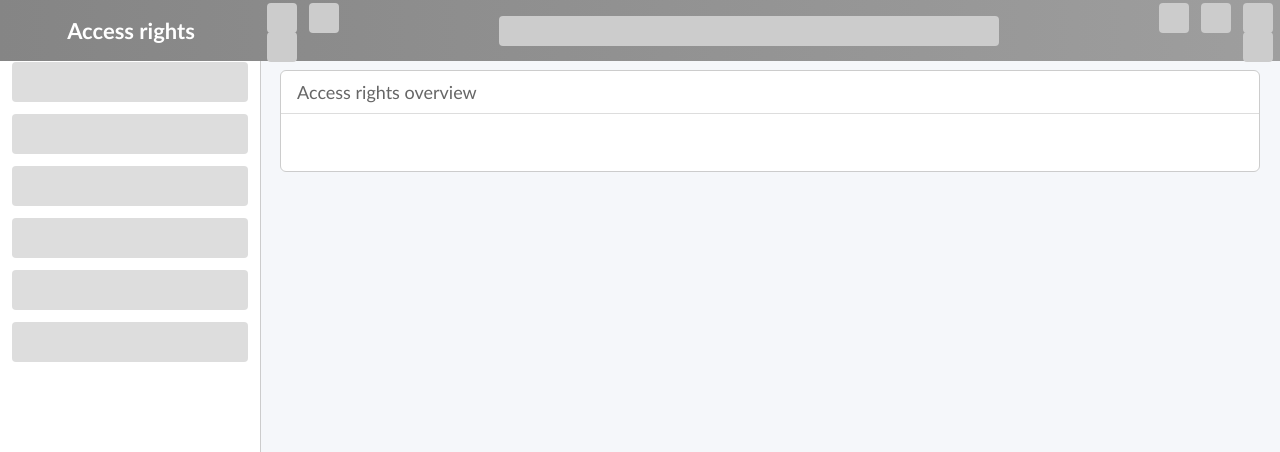
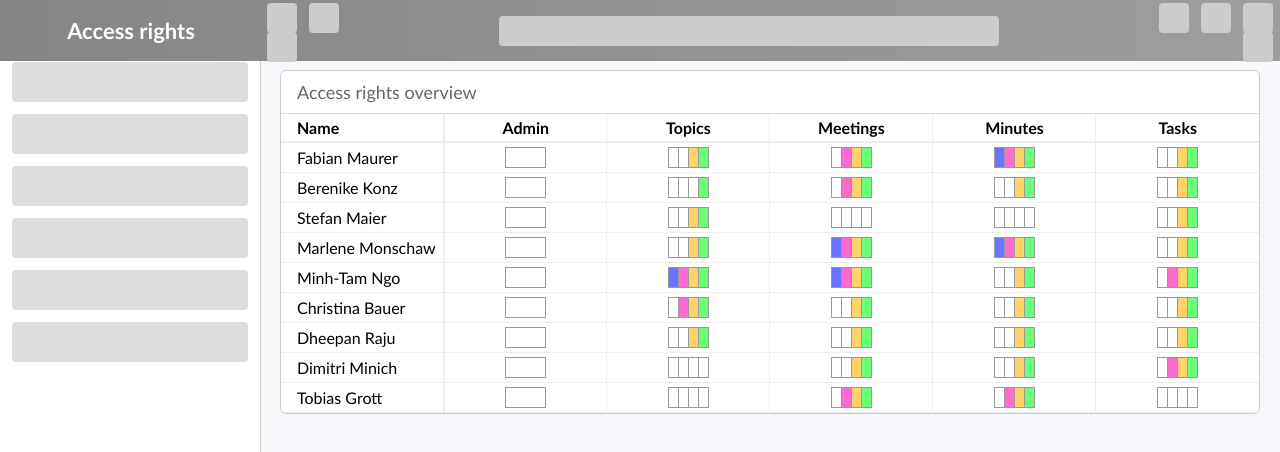
Before and after one commit to fabianmaurer/access-rights, a plain HTML site: page index.html in a window 1280 px wide. Shown: the top 452 px of the page. Drawn offline with nearby package versions, Linux system fonts and the light colour scheme.

Commit message:
First final version

```diff
--- a/access-rights.css
+++ b/access-rights.css
@@ -87,7 +87,7 @@ body{
     background:white;
     border-radius:6px;
     border:1px solid #ccc;
-    min-height:100px;
+    overflow-x:auto;
 }
 
 .panel-header{
@@ -96,3 +96,80 @@ body{
     padding:10px 16px;
     border-bottom: 1px solid #ddd;
 }
+
+#access-rights-table{
+    display:table;
+    width:100%;
+    text-align: center;
+    border-collapse: collapse;
+    vertical-align: middle;
+}
+
+#access-rights-table th{
+    border:1px solid #eee;
+    border-collapse: collapse;
+    padding:4px;
+    width:16.66%;
+    border-top:none;
+    border-bottom-width:2px;
+}
+
+#access-rights-table td{
+    border:1px solid #eee;
+    border-collapse: collapse;
+    padding:4px;
+}
+
+#access-rights-table th:first-child{
+    border-left:none !important;
+    text-align:left;
+    padding-left:16px !important;
+    border-right-width:2px !important;
+}
+
+#access-rights-table td:first-child{
+    border-left:none !important;
+    text-align:left;
+    padding-left:16px !important;
+    border-right-width:2px !important;
+}
+
+#access-rights-table th:last-child{
+    border-right:none !important;
+}
+
+#access-rights-table td:last-child{
+    border-right:none !important;
+}
+
+.rights-icon{
+    display:table;
+    width:40px;
+    height:20px;
+    border-collapse: collapse;
+}
+
+.rights-icon-segment{
+    display:table-cell;
+    border:1px solid #999;
+}
+
+.rights-icon-segment-0.enabled{
+    background-color:#6a73ff;
+}
+
+.rights-icon-segment-1.enabled{
+    background-color:#ff6ace;
+}
+
+.rights-icon-segment-2.enabled{
+    background-color:#ffd36a;
+}
+
+.rights-icon-segment-3.enabled{
+    background-color:#6aff77;
+}
+
+.rights-icon-outer{
+    display:inline-block;
+}
--- a/access-rights.js
+++ b/access-rights.js
@@ -0,0 +1,87 @@
+let accessRights=[];
+
+let levelTypes=['all','directions','departments','self'];
+let levels={};
+levels.all=['all'];
+levels.departments=['CR/OFE','CR/PMO','CR/DBE','CR/PJ-IMG','CR/CTG'];
+levels.directions=['P','C'];
+levels.self=['self'];
+const columns=['Admin','Topics','Meetings','Minutes','Tasks'];
+
+generateRights();
+console.log(accessRights);
+buildRightsTable(accessRights);
+
+function buildRightsTable(right){
+    let $table=$('#access-rights-table');
+    $headrow=$(document.createElement('tr'));
+    $headrow.append('<th>Name</th>');
+    for(let column of columns){
+        $headrow.append('<th>'+column+'</th>');
+    }
+    $table.append($headrow);
+    for(let right of accessRights){
+        let $row=$(document.createElement('tr'));
+        $table.append($row);
+        $row.append('<td>'+right.name+'</td>');
+        for(let column of columns){
+            let rightEntries=right.rights[column];
+            let levelCount=0;
+            if(column=='Admin'){
+                if(right.rights[column]) levelCount++;
+            }else{
+                for(let level in rightEntries){
+                    let one=false;
+                    for(label in rightEntries[level]){
+                        if(rightEntries[level][label]) one=true;
+                    }
+                    if(one) levelCount++;
+                }
+            }
+            let $td=$(document.createElement('td'));
+            $row.append($td);
+            $td.append(getRightsIcon(levelCount,(column=='Admin'?1:4)));
+        }
+        $table.append($row);
+    }
+
+}
+
+function getRightsIcon(level,limit){
+    let $outer=$(document.createElement('div'));
+    $outer.addClass('rights-icon-outer');
+    let $inner=$(document.createElement('div'));
+    $inner.addClass('rights-icon');
+    for(let i=limit-1;i>=0;i--){
+        $inner.append('<div class="rights-icon-segment rights-icon-segment-'+(limit-1-i)+''+(level>i?' enabled':'')+'"></div>');
+    }
+
+    $outer.append($inner);
+    return $outer;
+}
+
+function generateRights(){
+    const names=['Fabian Maurer','Berenike Konz','Stefan Maier','Marlene Monschaw','Minh-Tam Ngo','Christina Bauer','Dheepan Raju','Dimitri Minich','Tobias Grott'];
+    for(let name of names){
+        let entry={name:name,rights:{}};
+        for(let column of columns){
+            let yup=false;
+            if(column=='Admin') entry.rights[column]=boolRand();
+            else{
+                entry.rights[column]={};
+                for(let level of levelTypes){
+                    entry.rights[column][level]={};
+                    for(let checkbox of levels[level]){
+                        yup=yup||boolRand();
+                        entry.rights[column][level][checkbox]=yup;
+                    }
+                }
+            }
+        }
+        accessRights.push(entry);
+    }
+}
+
+function boolRand(){
+    return Math.random()<0.15;
+}
--- a/index.html
+++ b/index.html
@@ -34,9 +34,9 @@ Access rights
         Access rights overview
     </div>
     <div class="panel-content">
-        <table id="access-rights-table">
+        <div id="access-rights-table">
 
-        </table>
+        </div>
     </div>
 </div>
 </div>
```
